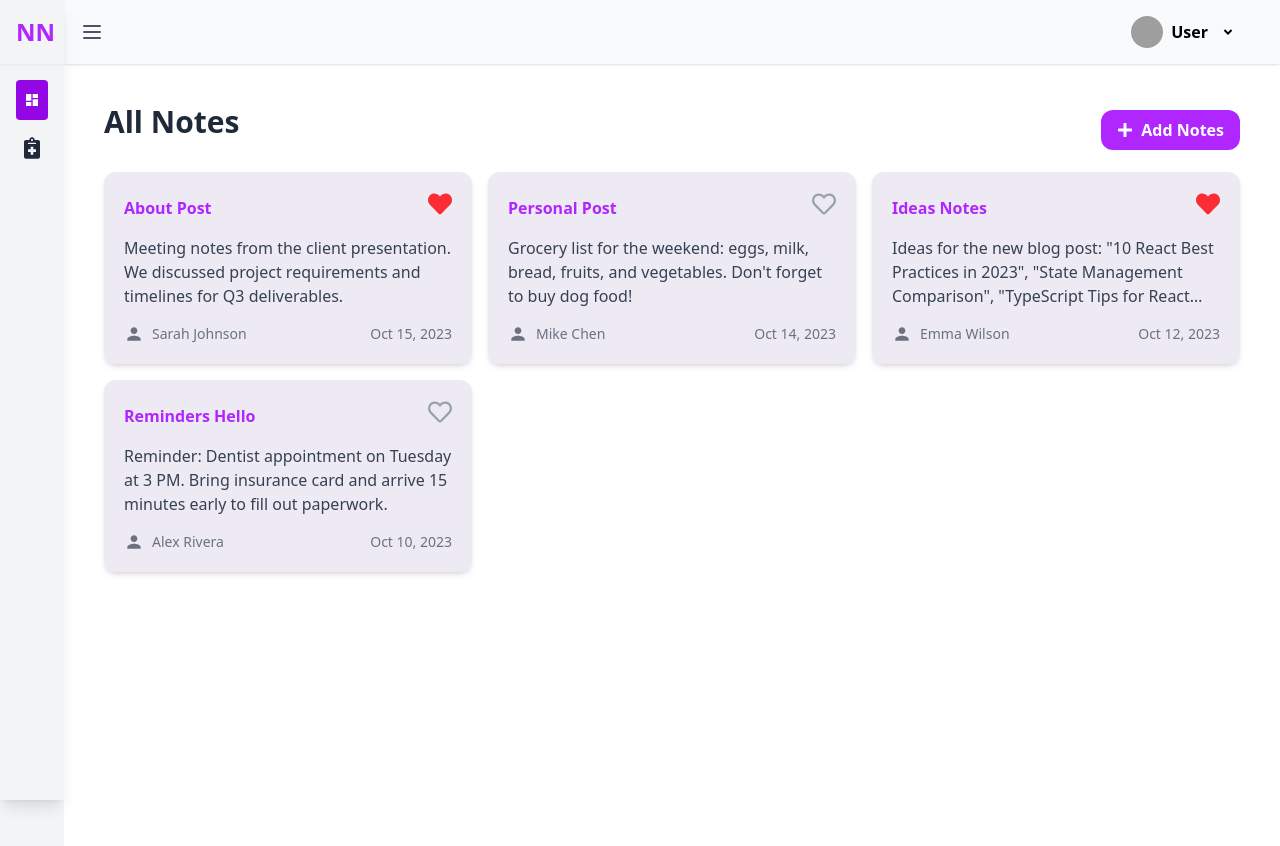
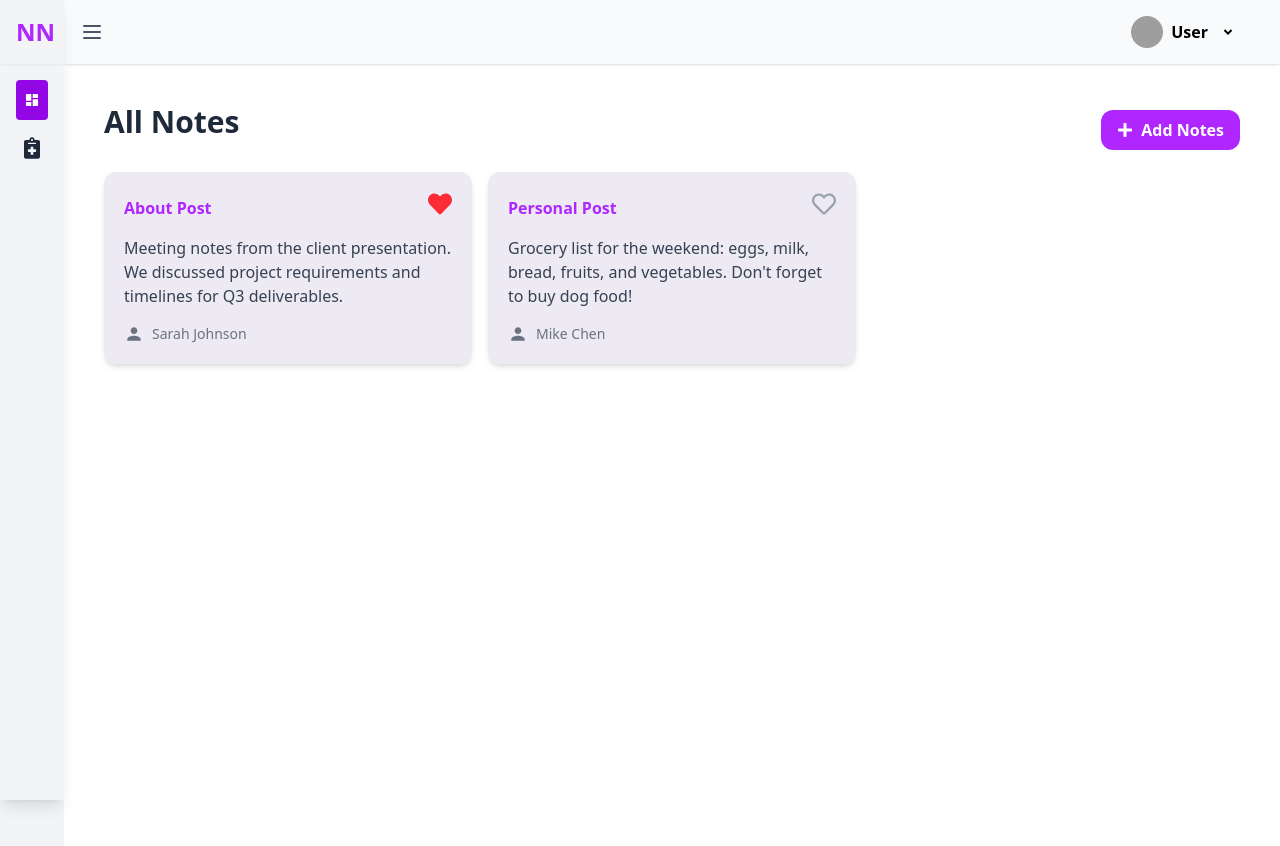
Before and after one commit to aneetan/NoteNest, a React (Vite) app in the folder frontend/: page /dashboard in a window 1280 px wide. Shown: the top 846 px of the page. Built offline with nearby package versions, Linux system fonts and the light colour scheme; no server answers; sample sign-in values are in the browser's storage; grey boxes are pictures that could not be loaded.

Commit message:
feat: note-add  api integrated

```diff
--- a/frontend/src/api/note.api.ts
+++ b/frontend/src/api/note.api.ts
@@ -0,0 +1,61 @@
+import type { AxiosResponse } from "axios";
+import { getUserIdFromToken } from "../utils/token.utils";
+import axios from "axios";
+import { API_URL } from "../utils/url.utils";
+import type { Note } from "../types/notes";
+
+export const addNotes = async (formData: Note): Promise<AxiosResponse> => {
+  const token = localStorage.getItem("token");
+  if (!token) throw Error("Token not valid");
+
+  const userId  = getUserIdFromToken(token) || null;
+  if (userId === null || userId !== formData.userId) {
+    throw Error("Invalid authorization");
+  }
+
+  const response = await axios.post(`${API_URL}/note/add-note`, formData, {
+    headers: {
+      Authorization: `Bearer ${token}`
+    }
+  });
+
+  return response.data;
+}
+
+export const viewNotes = async (): Promise<AxiosResponse> => {
+  const response = await axios.get(`${API_URL}/note`, {
+    headers: {
+      Authorization: `Bearer ${localStorage.getItem("token")}`
+    }
+  });
+
+  return response.data;
+}
+
+export const viewNotesByUser = async (userId: number): Promise<AxiosResponse> => {
+  const response = await axios.get(`${API_URL}/note/${userId}`, {
+    headers: {
+      Authorization: `Bearer ${localStorage.getItem("token")}`
+    }
+  });
+
+  return response.data;
+}
+
+export const editNote = async (formData: Partial<Note>, noteId: number): Promise<AxiosResponse> => {
+  const response = await axios.put(`${API_URL}/note/edit-note/${noteId}`, formData, {
+    headers: {
+      Authorization: `Bearer ${localStorage.getItem("token")}`
+    }
+  });
+  return response.data;
+}
+
+export const deleteNote = async (noteId: number): Promise<AxiosResponse> => {
+  const response = await axios.delete(`${API_URL}/note/delete-note/${noteId}`, {
+    headers: {
+      Authorization: `Bearer ${localStorage.getItem("token")}`
+    }
+  });
+  return response.data.message;
+}
--- a/frontend/src/components/AddNoteModal.tsx
+++ b/frontend/src/components/AddNoteModal.tsx
@@ -1,6 +1,11 @@
 // components/AddNoteModal.tsx
 import { useEffect, useState } from 'react';
-import type { Note } from './NotesComponent';
+import { QueryClient, useMutation } from '@tanstack/react-query';
+import { addNotes, editNote } from '../api/note.api';
+import { showErrorToast, showSuccessToast } from '../utils/toast.utils';
+import type { AxiosError, AxiosResponse } from 'axios';
+import type { Note } from '../types/notes';
+import { getUserFromToken, getUserIdFromToken } from '../utils/token.utils';
 
 interface AddNoteModalProps {
   isOpen: boolean;
@@ -9,25 +14,63 @@ interface AddNoteModalProps {
   noteToEdit ?: Note | null;
 }
 
+type EditPayload = {noteId: number | null, formData: Partial<Note>};
+type AddPayload = Omit<Note, 'noteId' | 'isFavorited'>;
+
 const AddNoteModal: React.FC<AddNoteModalProps> = ({ isOpen, onClose, isEdit, noteToEdit }) => {
-  const [formData, setFormData] = useState<Omit<Note, 'id' | 'isFavorited' | 'author'| 'date'>>({
+  const [formData, setFormData] = useState<Omit<Note,'isFavorited' | 'user'>>({
+    noteId : null,
     title: '',
-    content: ''
+    content: '',
+    userId: null
   })
   const [errors, setErrors] = useState<{title?: string, content?: string}>({});
+  const queryClient = new QueryClient();
+  const user = getUserFromToken(localStorage.getItem("token")!);
 
   useEffect(() => {
     if(isOpen){
       if(isEdit && noteToEdit){
         setFormData({
+          noteId: noteToEdit.noteId,
           title: noteToEdit.title,
-          content: noteToEdit.content
+          content: noteToEdit.content,
+          userId: getUserIdFromToken(localStorage.getItem("token")!)
         })
       } else {
         resetForm();
       }
     }
   }, [isOpen, isEdit, noteToEdit])
+
+  const mutation = useMutation<AxiosResponse, AxiosError, EditPayload | AddPayload> ({
+    mutationFn: (payload) => {
+      if ('noteId' in payload && payload.noteId !== null) {
+        const editPayload = payload as EditPayload;
+        return editNote(editPayload.formData, editPayload.noteId!);
+      } else {
+        const addPayload = payload as AddPayload;
+        return addNotes({
+          ...addPayload,
+          user: user?.fullName,
+          userId: Number(user?.id),
+          noteId: null,
+          isFavorited: false
+        });
+      }
+    },
+    onSuccess: () => {
+         showSuccessToast(isEdit? "Note Updated Successfully" : "Note Added Successfully");
+         queryClient.invalidateQueries({ queryKey: ['notes'] });
+      },
+      onError: (err) => {
+         console.log(err)
+         if(err.response){
+            console.log('Error response data', err.response)
+         }
+         showErrorToast("Something went wrong");
+      }
+  })
 
   if (!isOpen) return null;
 
@@ -63,11 +106,16 @@ const AddNoteModal: React.FC<AddNoteModalProps> = ({ isOpen, onClose, isEdit, no
 
     if (!validateForm()) return;
 
-    // if(isEdit && noteToEdit){
-
-    // } else {
-
-    // }
+     if (isEdit) {
+      mutation.mutate({ noteId: formData.noteId, formData});
+    } else {
+      mutation.mutate({
+        title: formData.title,
+        content: formData.content,
+        user: user?.fullName,
+        userId: Number(user?.id)
+      });
+    }
 
     resetForm();
     onClose();
@@ -75,8 +123,10 @@ const AddNoteModal: React.FC<AddNoteModalProps> = ({ isOpen, onClose, isEdit, no
 
   const resetForm = ()=> {
     setFormData({
+      noteId: null,
       title: '',
-      content: ''
+      content: '',
+      userId: null
     });
     setErrors({});
   }
--- a/frontend/src/components/NotesComponent.tsx
+++ b/frontend/src/components/NotesComponent.tsx
@@ -4,15 +4,7 @@ import { MdPerson } from 'react-icons/md';
 import DetailsModal from './DetailsNote';
 import AddNoteModal from './AddNoteModal';
 import DeleteModal from './DeleteModal';
-
-export interface Note {
-  id: string;
-  content: string;
-  author: string;
-  title: string;
-  date: string;
-  isFavorited: boolean;
-}
+import type { Note } from '../types/notes';
 
 interface ComponentProps {
    user: boolean;
@@ -21,36 +13,20 @@ interface ComponentProps {
 const NotesComponent:React.FC<ComponentProps> = ({user}) => {
   const [notes, setNotes] = useState<Note[]>([
     {
-      id: '1',
+      noteId: 1,
       content: 'Meeting notes from the client presentation. We discussed project requirements and timelines for Q3 deliverables.',
-      author: 'Sarah Johnson',
+      user: 'Sarah Johnson',
       title: 'About Post',
-      date: '2023-10-15',
-      isFavorited: true
+      isFavorited: true,
+      userId: 1
     },
     {
-      id: '2',
+      noteId: 2,
       content: 'Grocery list for the weekend: eggs, milk, bread, fruits, and vegetables. Don\'t forget to buy dog food!',
-      author: 'Mike Chen',
+      user: 'Mike Chen',
       title: 'Personal Post',
-      date: '2023-10-14',
-      isFavorited: false
-    },
-    {
-      id: '3',
-      content: 'Ideas for the new blog post: "10 React Best Practices in 2023", "State Management Comparison", "TypeScript Tips for React Devs".',
-      author: 'Emma Wilson',
-      title: 'Ideas Notes',
-      date: '2023-10-12',
-      isFavorited: true
-    },
-    {
-      id: '4',
-      content: 'Reminder: Dentist appointment on Tuesday at 3 PM. Bring insurance card and arrive 15 minutes early to fill out paperwork.',
-      author: 'Alex Rivera',
-      title: 'Reminders Hello',
-      date: '2023-10-10',
-      isFavorited: false
+      isFavorited: false,
+      userId: 1
     }
   ]);
   const [selectedNote, setSelectedNote] = useState<Note | null>(null);
@@ -58,9 +34,9 @@ const NotesComponent:React.FC<ComponentProps> = ({user}) => {
   const [isEditOpen, setIsEditOpen] = useState(false);
   const [isDeleteOpen, setIsDeleteOpen] = useState(false);
 
-  const toggleFavorite = (id: string) => {
+  const toggleFavorite = (id: number) => {
     setNotes(notes.map(note =>
-      note.id === id ? { ...note, isFavorited: !note.isFavorited } : note
+      note.noteId === id ? { ...note, isFavorited: !note.isFavorited } : note
     ));
   };
 
@@ -97,7 +73,7 @@ const closeDeleteModal = () => {
   return (
    <>
       {notes.map(note => (
-         <div key={note.id} className="bg-[var(--primary-lighter)] rounded-xl shadow-md overflow-hidden hover:shadow-lg transition-shadow duration-300">
+         <div key={note.noteId} className="bg-[var(--primary-lighter)] rounded-xl shadow-md overflow-hidden hover:shadow-lg transition-shadow duration-300">
          <div className="p-5">
             <div className="flex justify-between items-start mb-3">
                   <span onClick={() => openDescModal(note)} className="py-1 font-semibold text-base rounded-full hover:underline cursor-pointer text-[var(--primary-color)]">
@@ -132,7 +108,7 @@ const closeDeleteModal = () => {
                ): (
                   <>
                      <button
-                     onClick={() => toggleFavorite(note.id)}
+                     onClick={() => toggleFavorite(note.noteId!)}
                      className="text-gray-400 hover:text-yellow-500 focus:outline-none"
                      >
                      {note.isFavorited ? (
@@ -156,10 +132,10 @@ const closeDeleteModal = () => {
                {!user && (
                <span className="flex flex-row gap-2 font-medium items-end">
                   <MdPerson className='w-5 h-5'/>
-                  {note.author}
+                  {note.user}
                </span>
                )}
-               <span>{new Date(note.date).toLocaleDateString('en-US', { month: 'short', day: 'numeric', year: 'numeric' })}</span>
+               {/* <span>{new Date(note.date).toLocaleDateString('en-US', { month: 'short', day: 'numeric', year: 'numeric' })}</span> */}
             </div>
          </div>
          </div>
--- a/frontend/src/types/notes.ts
+++ b/frontend/src/types/notes.ts
@@ -1,7 +1,8 @@
-export interface NoteAttributes {
+export interface Note {
    noteId: number | null;
    title: string;
    content: string;
    userId: number | null;
-   user: string;
+   user: string | undefined;
+   isFavorited: boolean;
 }
```
Also changed, not shown: 2 other files (tests, documents, lock files or other folders).
